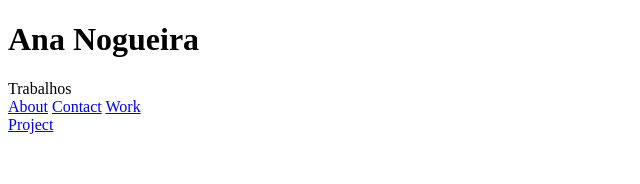
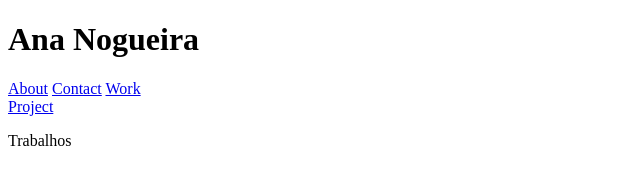
Before and after one commit to ananogueira11/ananogueira11.github.io, a plain HTML site: page projects/project.html in a window 1280 px wide. Shown: the whole page, without its empty margins (0-640 px from the left). Drawn offline with Linux system fonts and the light colour scheme.

Commit message:
navegacao

```diff
--- a/projects/project.html
+++ b/projects/project.html
@@ -11,7 +11,7 @@
   <header>
     <h1>Ana Nogueira</h1>
 </header>
-Trabalhos
+
 <nav>
     <a href="../about.html" target="_self">About</a>
     <a href="../contact.html" target="_self">Contact</a>
@@ -20,6 +20,9 @@ Trabalhos
 
 <a href="https://pin.it/6dk9Ctl9d" target="_self">Project</a>
 
+
+<p>Trabalhos</p>
+
 </body>
 
 </html>
```
